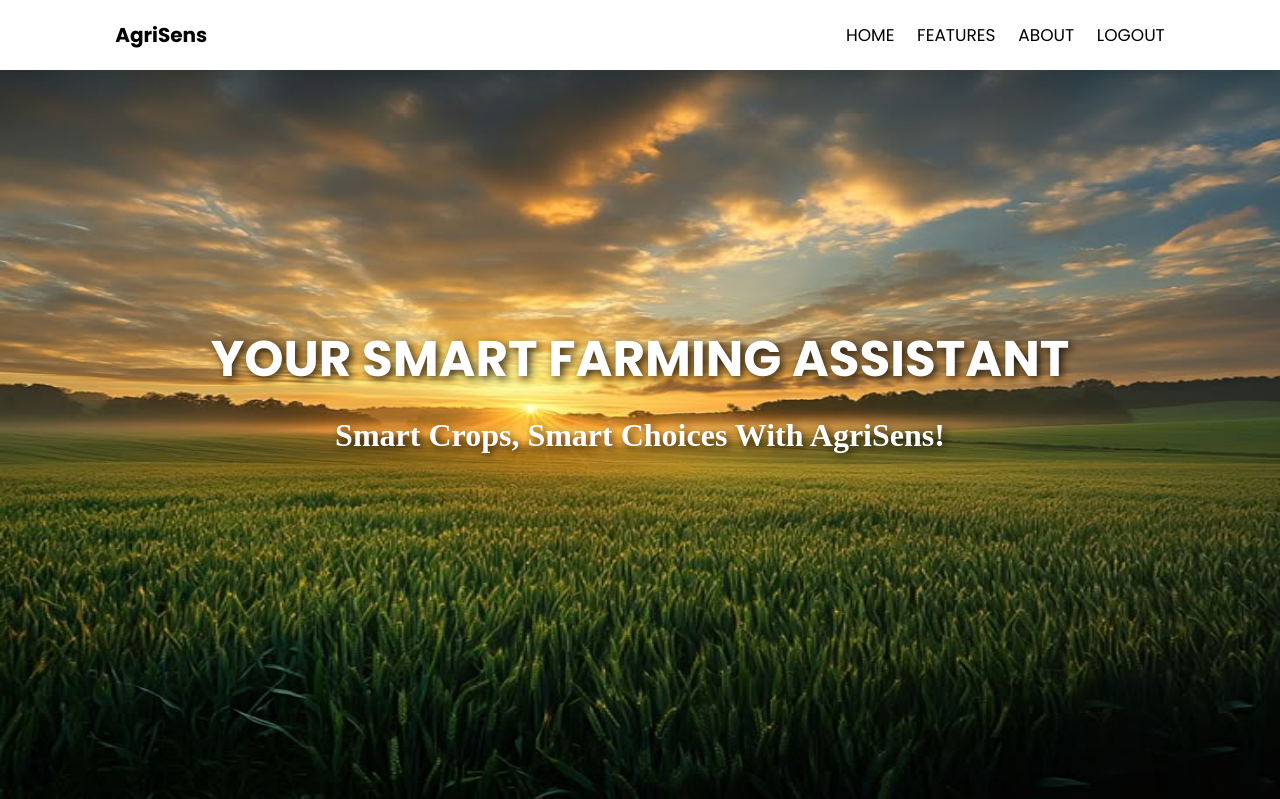
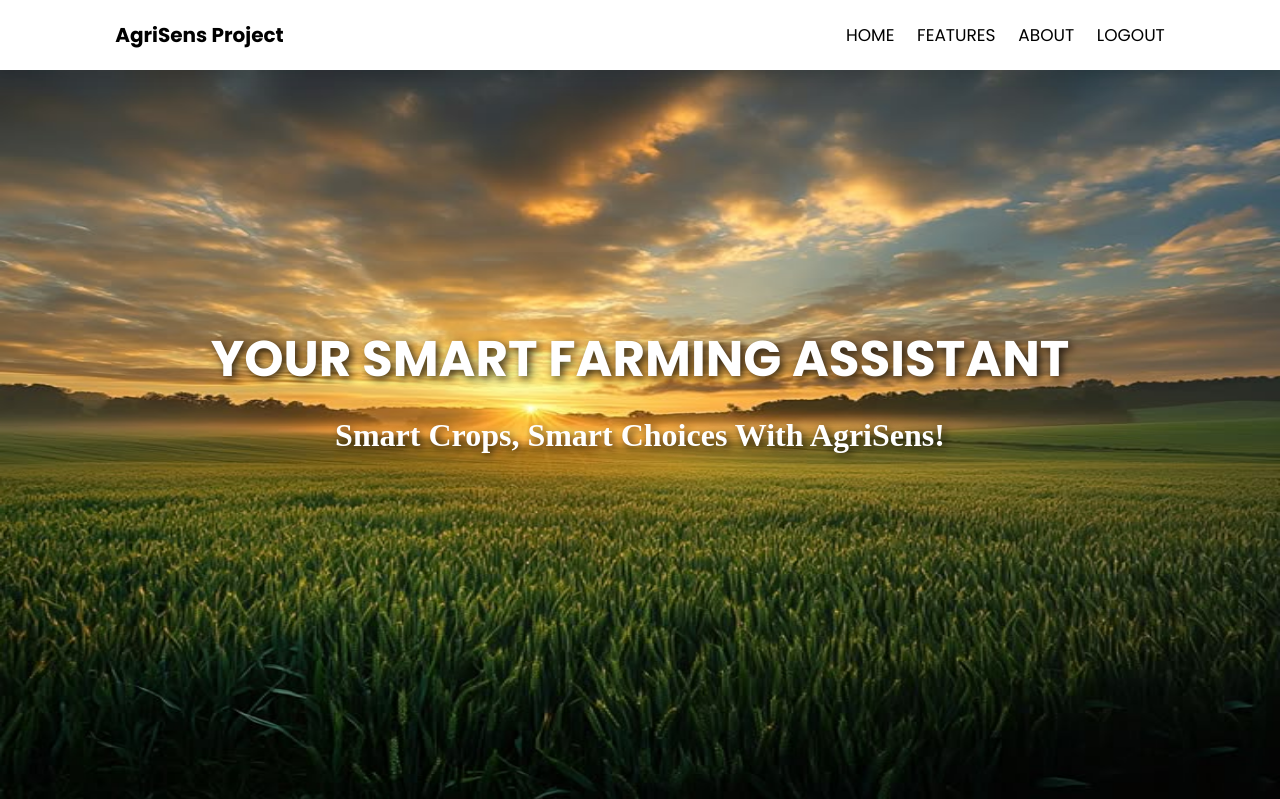
Before and after one commit to rinsham10/AgriSens, a Django app: page /guide/ in a window 1280 px wide. Shown: the top 799 px of the page. Run offline with Django 4.2, Linux system fonts and the light colour scheme; parts of the project's set-up code (start-up, migrations or seed data) failed here and were passed over.

Commit message:
second commit

```diff
--- a/templates/index.html
+++ b/templates/index.html
@@ -15,7 +15,7 @@
 <!-- navbar section starts -->
 <header class="header">
     <div class="logo">
-        <h1>AgriSens</h1>
+        <h1>AgriSens Project</h1>
     </div>
 
     <nav class="navbar">
```
Also changed, not shown: weather_forecast/templates/weather_forecast/index.html (line endings or trailing spaces).
